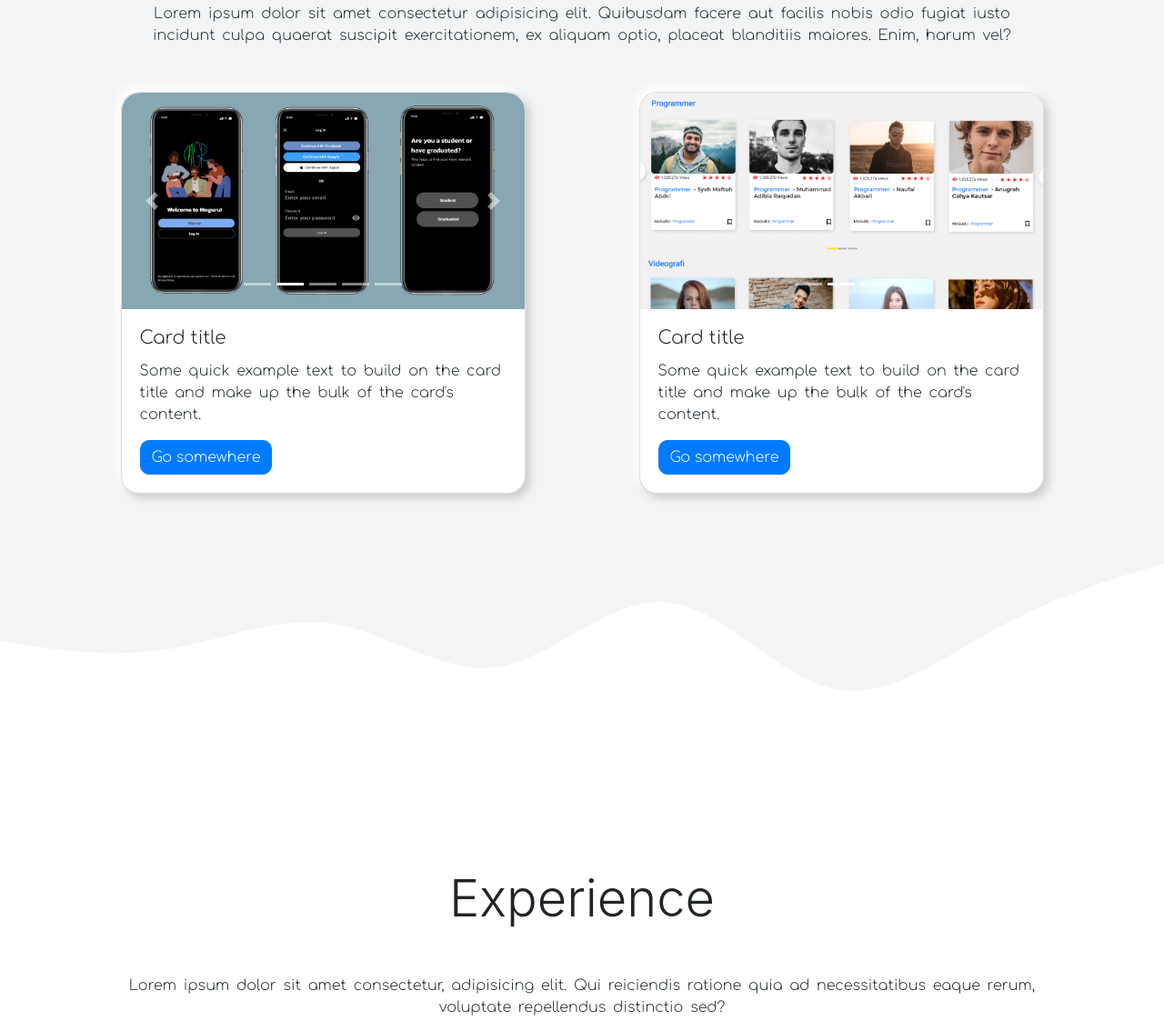
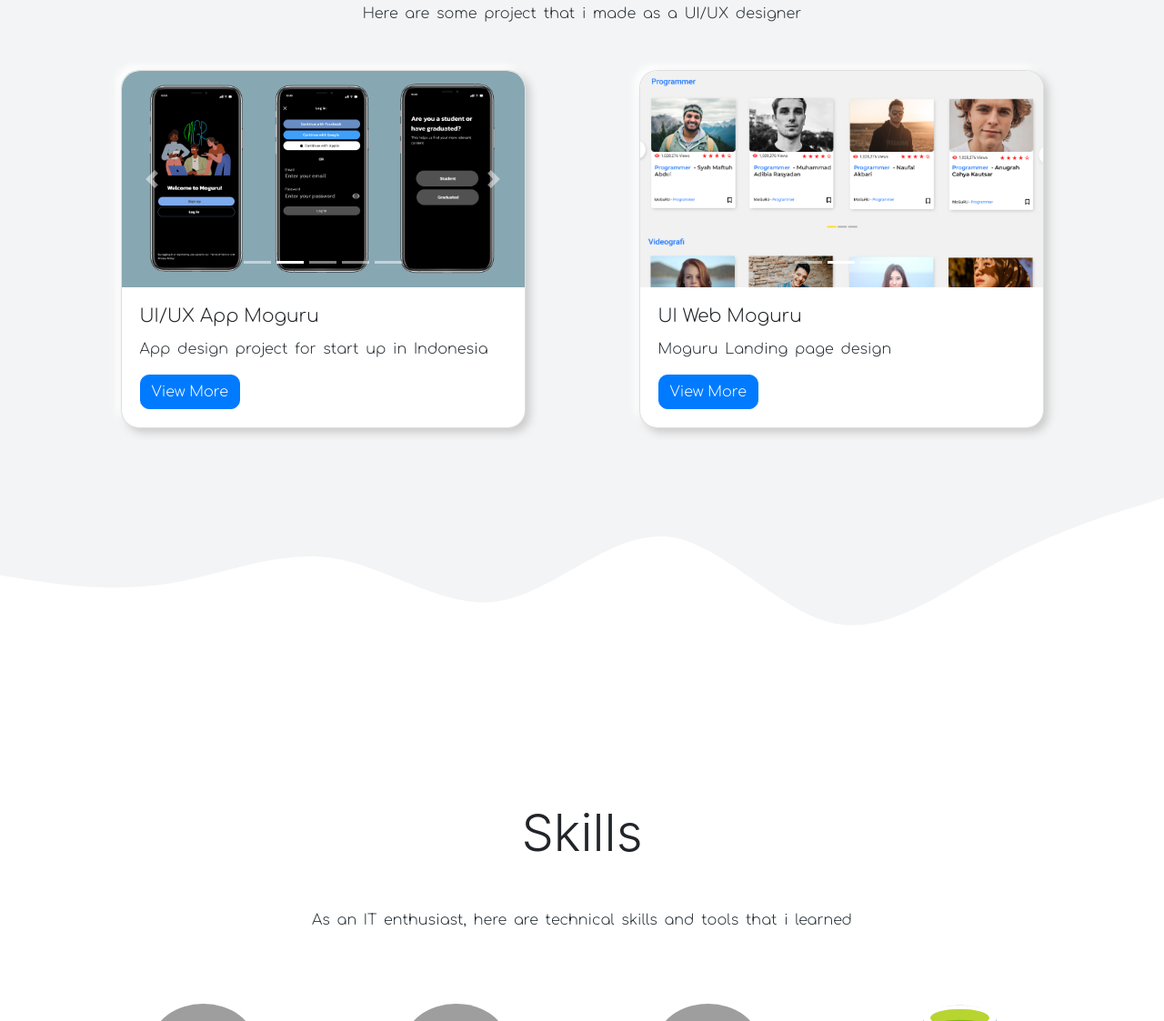
Before and after one commit to anugrahck/anugrahck.github.io, a plain HTML site: page index.html in a window 1280 px wide. Shown: the part 1677-2800 px from the top of the page at 91% size. Drawn offline with nearby package versions, Linux system fonts and the light colour scheme; grey boxes are pictures that could not be loaded.

Commit message:
Update index.html

```diff
--- a/index.html
+++ b/index.html
@@ -23,7 +23,7 @@
         <li><a href="#profile">Profile</a></li>
         <li><a href="#about">About</a></li>
         <li><a href="#portofolio">Portofolio</a></li>
-        <li><a href="#experience">Experience</a></li>
+        <li><a href="#experience">Skills</a></li>
         <li><a href="#contact">Contact</a></li>
       </ul>
     </div>
@@ -61,8 +61,7 @@
       <div class="row text-center" data-aos="fade-down" data-aos-duration="1000">
         <div class="col">
           <h2 class="display-4">Portofolio</h1>
-          <p style="margin: 50px;">Lorem ipsum dolor sit amet consectetur adipisicing elit. Quibusdam facere aut facilis nobis odio fugiat iusto incidunt culpa quaerat suscipit exercitationem, ex aliquam optio, placeat blanditiis maiores. Enim, harum vel?
-          </p>
+          <p style="margin: 50px;">Here are some project that i made as a UI/UX designer</p>
         </div>
       </div>
       <div class="row" style="justify-content: space-around;">
@@ -105,9 +104,9 @@
             </div>
 
             <div class="card-body">
-              <h5 class="card-title" style="font-family: 'Comfortaa', cursive;;">Card title</h5>
-              <p class="card-text">Some quick example text to build on the card title and make up the bulk of the card's content.</p>
-              <a href="#" class="btn btn-primary" style="border-radius: 10px; font-family: 'Comfortaa', cursive;;">Go somewhere</a>
+              <h5 class="card-title" style="font-family: 'Comfortaa', cursive;;">UI/UX App Moguru</h5>
+              <p class="card-text">App design project for start up in Indonesia </p>
+              <a href="https://www.figma.com/proto/ycaKAghz1AxqmiBvDsD07Q/Mock-Up?node-id=1%3A48&scaling=scale-down&page-id=0%3A1&starting-point-node-id=1%3A48" class="btn btn-primary" style="border-radius: 10px; font-family: 'Comfortaa', cursive;;">View More</a>
             </div>
           </div>
         </div>
@@ -143,9 +142,9 @@
             </div>
 
             <div class="card-body">
-              <h5 class="card-title" style="font-family: 'Comfortaa', cursive;;">Card title</h5>
-              <p class="card-text">Some quick example text to build on the card title and make up the bulk of the card's content.</p>
-              <a href="#" class="btn btn-primary" style="border-radius: 10px; font-family: 'Comfortaa', cursive;;">Go somewhere</a>
+              <h5 class="card-title" style="font-family: 'Comfortaa', cursive;;">UI Web Moguru</h5>
+              <p class="card-text">Moguru Landing page design</p>
+              <a href="https://www.figma.com/proto/YMwI5sKsFGMuKRBFFoQz3C/MoGuRu?node-id=1%3A2" class="btn btn-primary" style="border-radius: 10px; font-family: 'Comfortaa', cursive;;">View More</a>
             </div>
           </div>
         </div>
@@ -160,8 +159,8 @@
     <div class="container">
       <div class="row text-center" data-aos="fade-down" data-aos-duration="1000">
         <div class="col">
-          <h2 class="display-4">Experience</h2>
-          <p style="margin: 50px;">Lorem ipsum dolor sit amet consectetur, adipisicing elit. Qui reiciendis ratione quia ad necessitatibus eaque rerum, voluptate repellendus distinctio sed?</p>
+          <h2 class="display-4">Skills</h2>
+          <p style="margin: 50px;">As an IT enthusiast, here are technical skills and tools that i learned </p>
         </div>
       </div>
 
```
